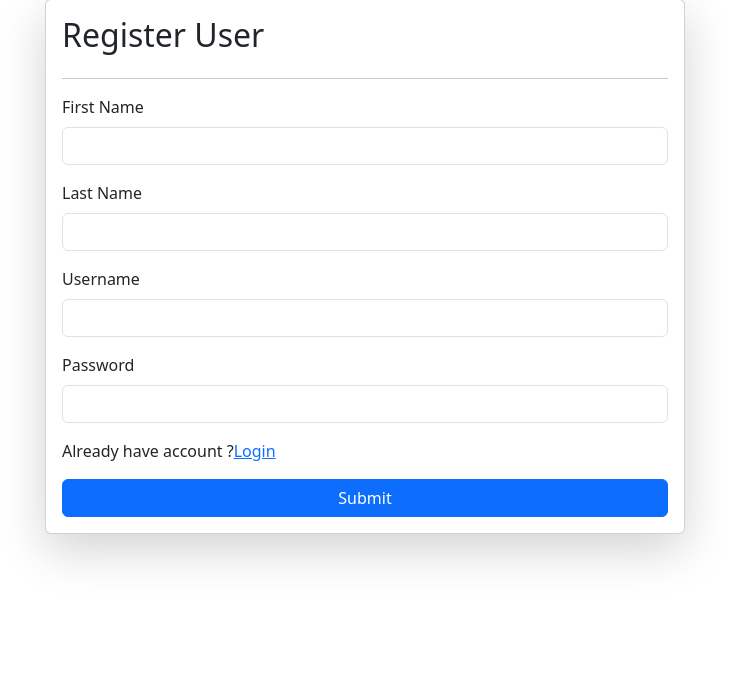
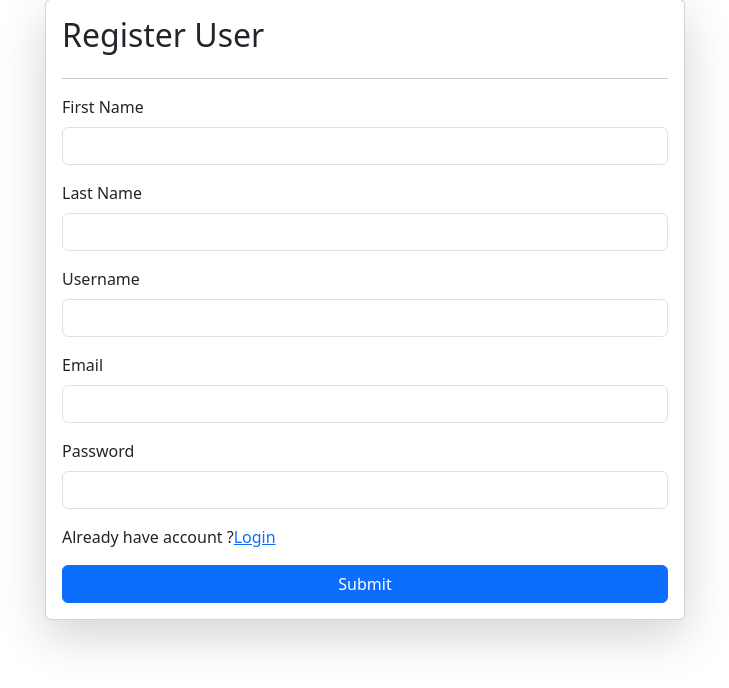
Before and after one commit to Darshbir/DVM, a Django app: page /register/ in a window 1280 px wide. Shown: the part 61-749 px from the top of the page, without its empty margins (275-1004 px from the left). Run offline with Django 4.2, Linux system fonts and the light colour scheme.

Commit message:
Bug Fixes

```diff
--- a/task/models.py
+++ b/task/models.py
@@ -97,5 +97,6 @@ class Booking(models.Model):
     section = models.ForeignKey(Section, on_delete=models.CASCADE, related_name='bookings')
     num_seats = models.IntegerField(default=0)
     date = models.DateField(default=timezone.now)
+
     def __str__(self):
         return f"{self.user.username} - {self.section.train.name} - {self.section.name.get_name_display()} - {self.num_seats} seats"
--- a/task/templates/register.html
+++ b/task/templates/register.html
@@ -31,6 +31,11 @@
     </div>
 
     <div class="mb-3">
+        <label for="exampleInputEmail1" class="form-label">Email</label>
+        <input required type="email" class="form-control" name="email" id="exampleInputEmail1" aria-describedby="emailHelp">
+    </div>
+
+    <div class="mb-3">
         <label for="exampleInputPassword1" class="form-label">Password</label>
         <input required type="password" class="form-control" name = "password" id="exampleInputPassword1">
     </div>
--- a/task/views.py
+++ b/task/views.py
@@ -17,6 +17,7 @@ def register_page(request):
         password = request.POST.get('password')
         username = request.POST.get('username')
         last_name = request.POST.get('last_name')
+        email = request.POST.get('email')
 
 
         user = User.objects.filter(username = username)
@@ -29,6 +30,7 @@ def register_page(request):
             first_name = first_name,
             last_name = last_name,
             username = username,
+            email = email,
         )
 
         user.set_password(password)
@@ -85,6 +87,8 @@ def home(request):
             destination__iexact=destination,
             operating_days__name__icontains=selected_day
         )
+        for train in queryset:
+            train.update_active_status()
 
     if not queryset:
         messages.error(request, 'No trains found for selected criteria')
```
Also changed, not shown: db.sqlite3.
